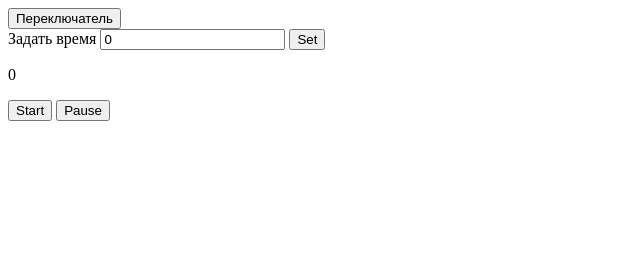
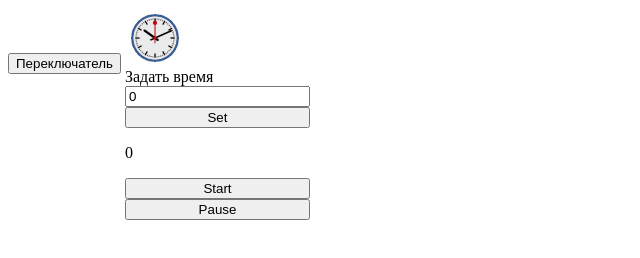
Before and after one commit to DavidBigway/build_tools, a website built with webpack: page index.html in a window 1280 px wide. Both pictures are taken after a click on the button "Переключатель". Shown: the whole page, without its empty margins (0-640 px from the left). Built offline with nearby package versions, Linux system fonts and the light colour scheme.

Commit message:
lesson 2

```diff
--- a/index.html
+++ b/index.html
@@ -8,7 +8,7 @@
     <script defer type="module" src="src/js/main.js"></script>
     <style>
       .hide {
-        display: none;
+        display: none !important;
       }
     </style>
   </head>
@@ -29,7 +29,17 @@
         <p id="datecalc__result"></p>
       </form>
 
-      <div id="timer" class="hide">
+      <div
+        id="timer"
+        class="hide"
+        style="display: inline-flex; flex-direction: column"
+      >
+        <img
+          src="/src/image/clock.gif"
+          alt="clock"
+          height="60px"
+          width="60px"
+        />
         <audio id="clock_audio">
           <source src="/src/audio/clock.wav" type="audio/wav" />
         </audio>
```
